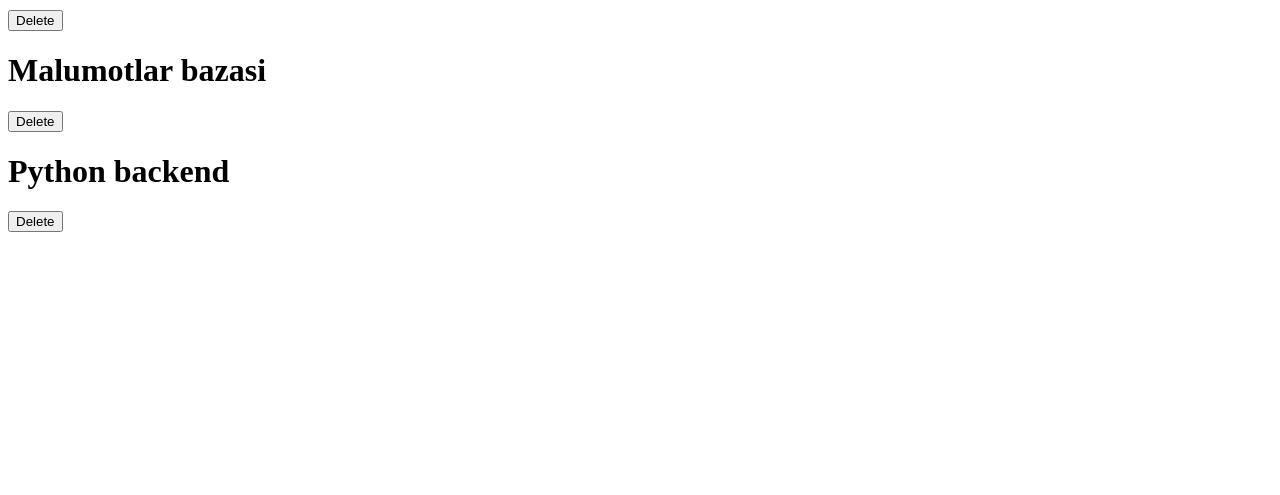
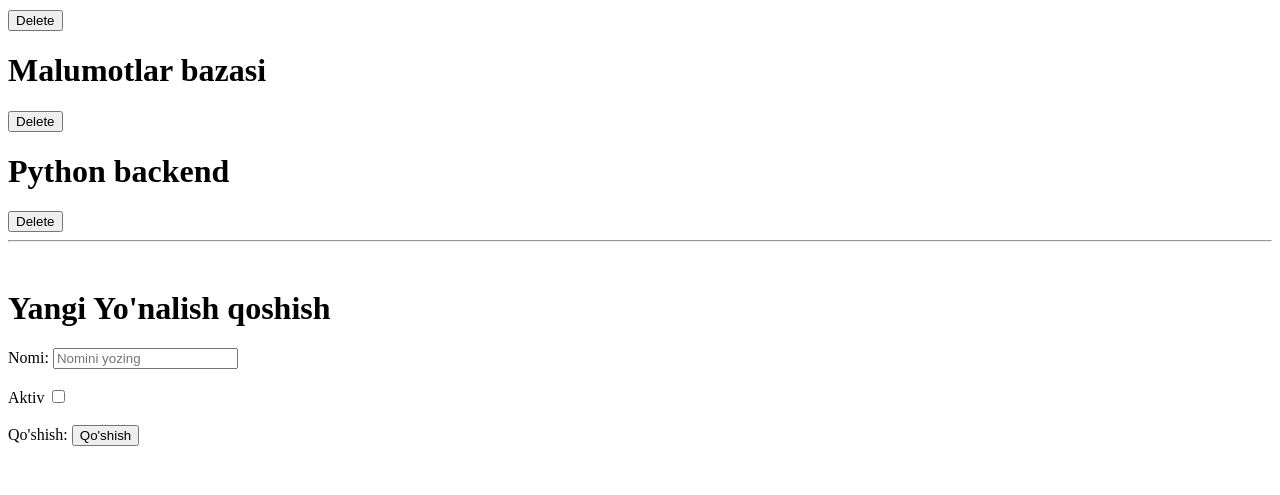
Before and after one commit to abduvaliyevsalohiddin/Universitet, a Django app: page /hamma_yonalishlar/ in a window 1280 px wide. Shown: the part 305-800 px from the top of the page. Run offline with Django 4.2, Linux system fonts and the light colour scheme; data comes from the database, SQL or seed files in the repository; both versions use the stored data as it was after the commit.

Commit message:
Yo'nalishlarga yangi yo'nalish qo'shish

```diff
--- a/malumot/views.py
+++ b/malumot/views.py
@@ -8,6 +8,11 @@ def homepage(request):
 
 
 def hamma_yonalishlar(request):
+    if request.method == 'POST':
+        Yonalish.objects.create(
+            nom=request.POST.get("nom"),
+            aktiv=request.POST.get("aktiv") == "on",
+        )
     content = {
         "yonalishlar": Yonalish.objects.all()
     }
--- a/templates/hamma_yonalishlar.html
+++ b/templates/hamma_yonalishlar.html
@@ -15,5 +15,23 @@
         <button>Delete</button>
     </a>
     {% endfor %}
+
+    <br>
+    <hr>
+    <br>
+    <h1>Yangi Yo'nalish qoshish</h1>
+    <form method="post">{% csrf_token %}
+        <label>Nomi:</label>
+        <input type="text" placeholder="Nomini yozing" name="nom">
+        <br>
+        <br>
+        <label>Aktiv</label>
+        <input type="checkbox" name="aktiv">
+        <br>
+        <br>
+        <label>Qo'shish:</label>
+        <button>Qo'shish</button>
+    </form>
+
 </body>
 </html>
```
Also changed, not shown: db.sqlite3.
